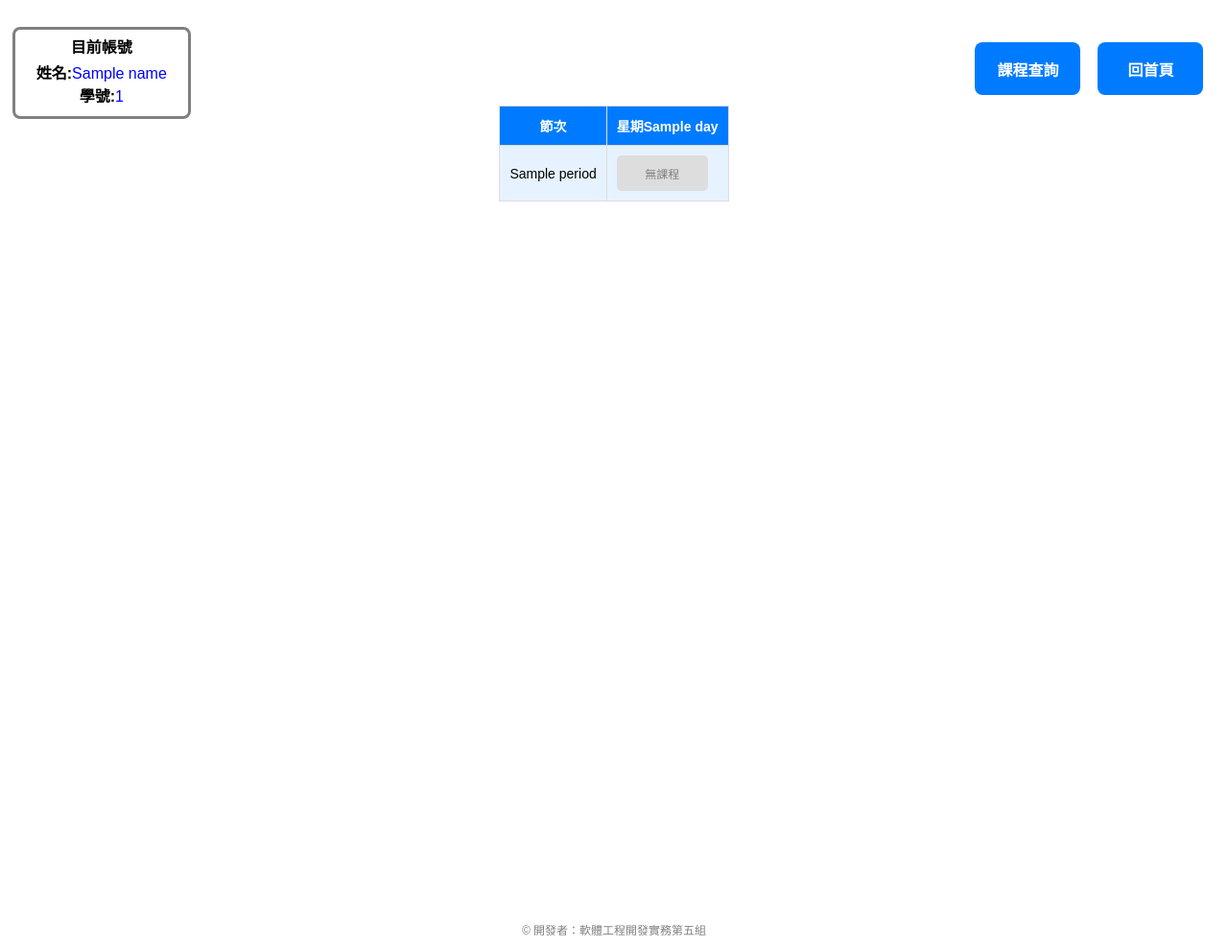
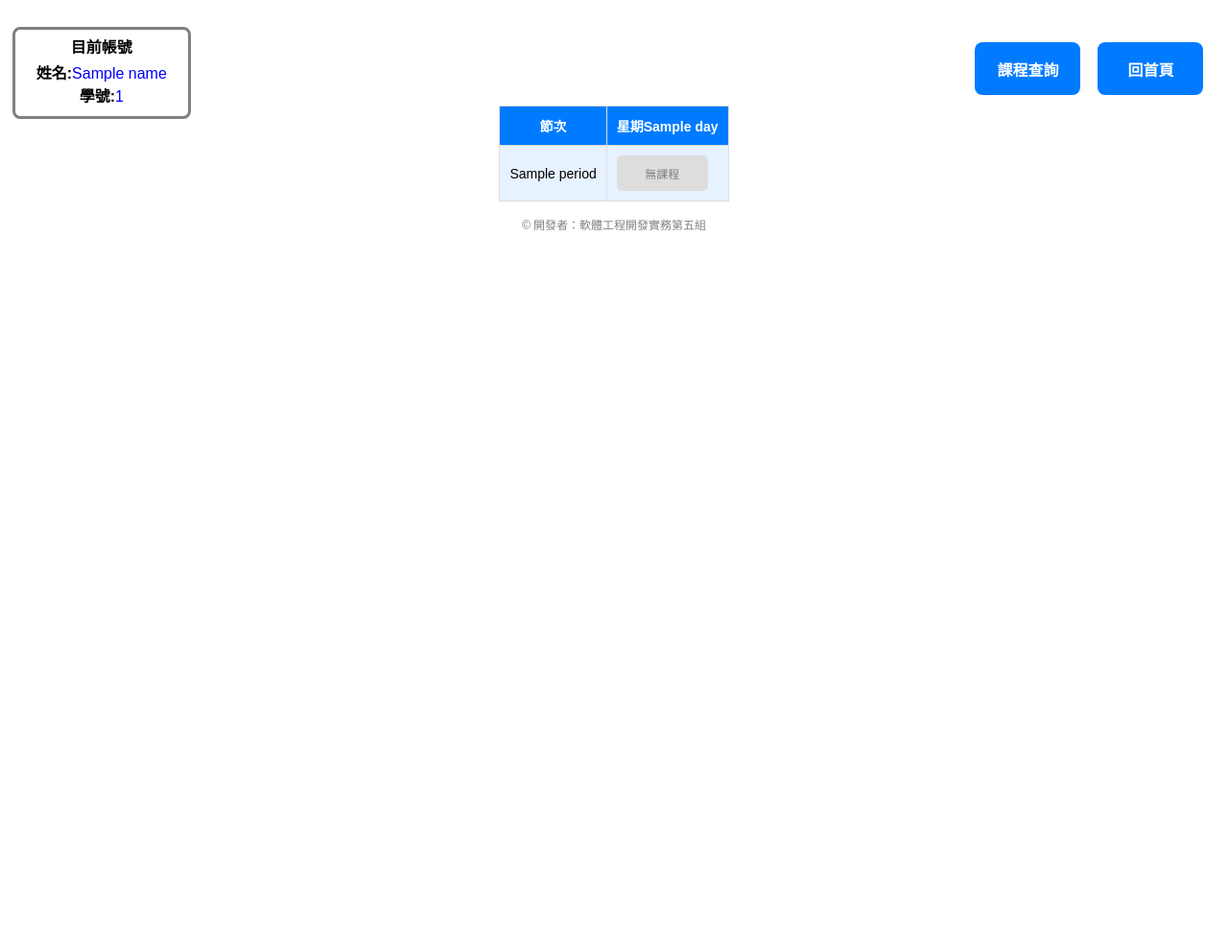
Before and after one commit to Fonzzznkk/D1149665, a Django app: template software/mysite/myapp/templates/myapp/selected_courses.html in a window 1280 px wide. Shown: the part 100-1087 px from the top of the page at 96% size. After the commit the page ends 340 px from the top, so only its background shows below. Run offline with Django 5.2, Linux system fonts and the light colour scheme; the template is opened without the code that fills it: most values are stand-ins (such as "Sample title", 1, 10 or a date in 2020).

Commit message:
update page style

```diff
--- a/software/mysite/myapp/templates/myapp/course_detail.html
+++ b/software/mysite/myapp/templates/myapp/course_detail.html
@@ -107,6 +107,7 @@
         .drop:hover {
             background-color: #b50000;
         }
+        /*提示訊息*/
         .alert {
             position: fixed;
             top: 10px;
--- a/software/mysite/myapp/templates/myapp/login.html
+++ b/software/mysite/myapp/templates/myapp/login.html
@@ -131,7 +131,6 @@
             border-collapse: collapse;
             border: solid;
             width: 800px;
-
         }
         .announcement h1 {
             text-align: center;
--- a/software/mysite/myapp/templates/myapp/selected_courses.html
+++ b/software/mysite/myapp/templates/myapp/selected_courses.html
@@ -138,8 +138,8 @@
         }
         /*頁尾*/
         .footer {
-            position: absolute;
-            top: 1050px;
+            position: relative;
+            top: 115px;
             left: 0;
             right: 0;
             text-align: center;
@@ -196,7 +196,7 @@
             {% endfor %}
         </tbody>
     </table>
-    <div class="footer">{% trans "© 開發者：軟體工程開發實務第五組" %}</div>
+    <div class="footer"> © 開發者：軟體工程開發實務第五組</div>
     <script>
         function sendCourse(courseName) {
             fetch("{% url 'course_detail_redirect' %}", {
```
